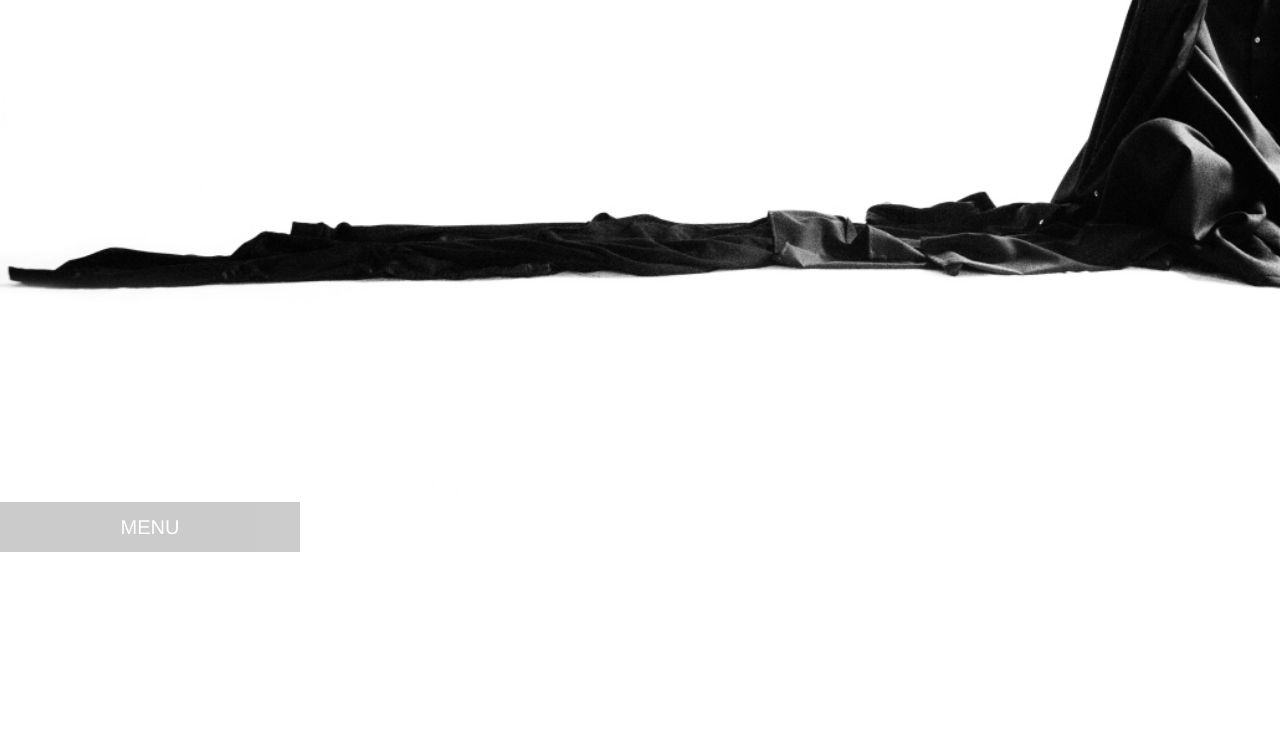
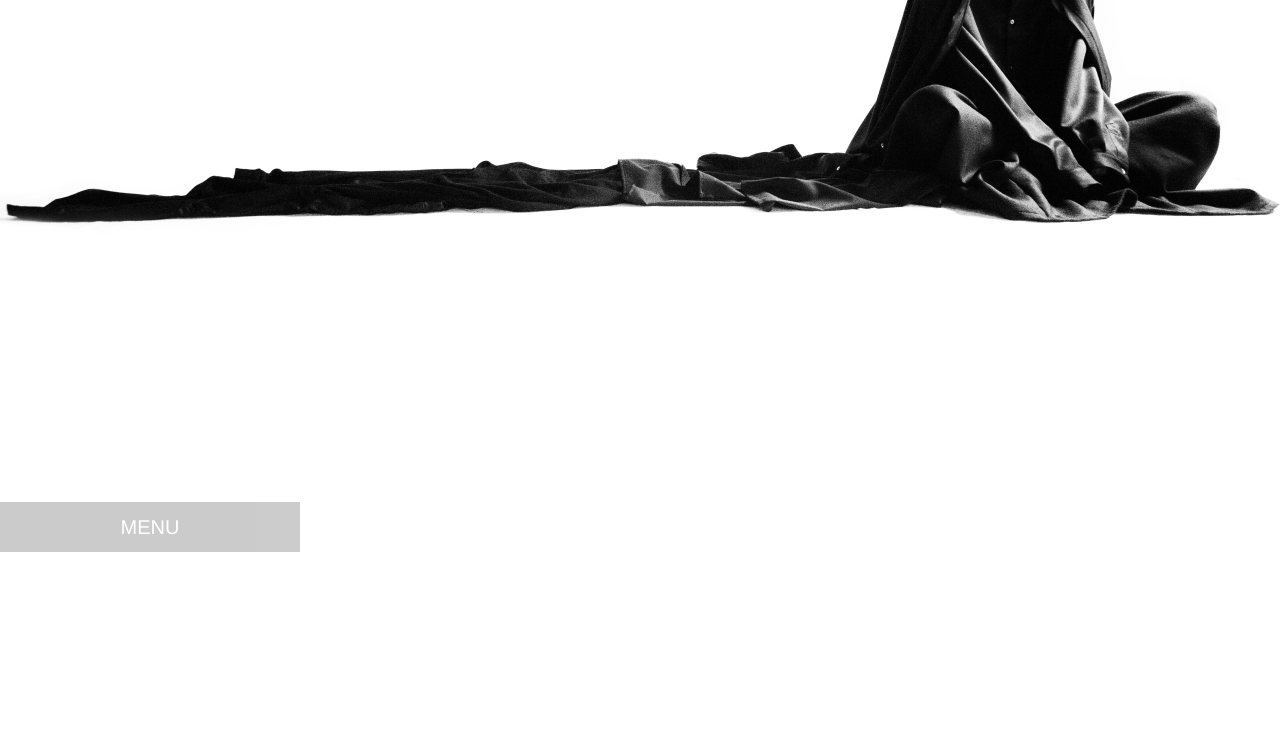
Before and after one commit to tihimsm/clue, a plain HTML site: page index.html in a window 1280 px wide. Shown: the part 53-800 px from the top of the page. Drawn offline with Linux system fonts and the light colour scheme.

Commit message:
背景css変更

```diff
--- a/css/main.css
+++ b/css/main.css
@@ -1,5 +1,6 @@
 html, body {
   height: 100%;
+  background-color: #fff;
 }
 
 .main_container{
@@ -28,7 +29,8 @@ ul.nav a:hover {
 
 #first_content{
   background-image: url('../img/second.jpg');
-  background-size: cover;
+  background-size: contain;
+  background-repeat: no-repeat;
   position: relative;
 }
 
```
